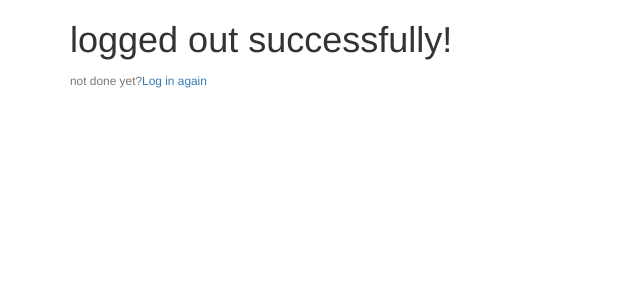
After one commit to Vector254/instavector, a Django app: page /logout/ in a window 1280 px wide. The commit adds this page. Shown: the top 300 px of the page, without its empty margins (0-640 px from the left). Run offline with Django 3.2, Linux system fonts and the light colour scheme; some libraries are stand-ins or nearby versions.

Commit message:
implement logout

```diff
--- a/instavector/templates/navbar.html
+++ b/instavector/templates/navbar.html
@@ -23,10 +23,12 @@
       <div class="col-sm-4 col-md-4">
       <div class="navi navbar-right">
           <ul>
+
               <li><a href="/"><i class="glyphicon glyphicon-home"></i></a></li>
               <li><a href=""><i class="glyphicon glyphicon-send"></i></a></li>
               <li><a href=""><i class="glyphicon glyphicon-globe"></i></a></li>
               <li><a href=""><i class="glyphicon glyphicon-heart-empty"></i></a></li>
+              <li><a href="{% url 'logout' %}">logout</a></li>
           </ul>
       </div>
       </div>
--- /dev/null
+++ b/instavector/templates/registration/logout.html
@@ -0,0 +1,11 @@
+{%extends "registration/base.html"%} {% load bootstrap3 %}
+
+{% block content %}
+<div class="container">
+    <h1>logged out successfully!</h1>
+          <small class="text-muted">not done yet?<a href="/login">Log in again</a></small>
+
+
+</div>
+
+{% endblock %}
--- a/instavector/templates/registration/registration_form.html
+++ b/instavector/templates/registration/registration_form.html
@@ -26,7 +26,7 @@
             <input type="hidden" name="next" value="{{next}}">
 
           </form>
-          <small class="text-muted"> Already have an account? <a href="#">Sign in</a></small>
+          <small class="text-muted"> Already have an account? <a href="/login">Sign in</a></small>
 
         </div>
 
--- a/instavector/views.py
+++ b/instavector/views.py
@@ -13,8 +13,8 @@ def register(request):
         if form.is_valid():
             form.save()
             username = form.cleaned_data.get('username')
-            messages.success(request, f'Account created for {username}!')
-            return redirect('index')
+            messages.success(request, f'Account created for successfully!')
+            return redirect('login')
     else:
         form = UserRegistrationForm()
     return render(request, 'registration/registration_form.html',{'form':form})
--- a/project/settings.py
+++ b/project/settings.py
@@ -133,3 +133,5 @@ MEDIA_URL = '/media/'
 MEDIA_ROOT = os.path.join(BASE_DIR, 'media')
 
 CRISPY_TEMPLATE_PACK = 'bootstrap4'
+
+LOGIN_REDIRECT_URL ='index'
--- a/project/urls.py
+++ b/project/urls.py
@@ -14,7 +14,7 @@ Including another URLconf
     2. Add a URL to urlpatterns:  path('blog/', include('blog.urls'))
 """
 from django.contrib import admin
-
+from django.contrib.auth import views as auth_views
 from django.conf.urls import url,include
 from instavector import views as user_views
 
@@ -22,6 +22,8 @@ from instavector import views as user_views
 urlpatterns = [
     url('admin/', admin.site.urls),
     url(r'',include('instavector.urls')),
-    url('register/', user_views.register, name='register')
+    url('register/', user_views.register, name='register'),
+    url('login/', auth_views.LoginView.as_view(), name='login'),
+    url('logout/', auth_views.LogoutView.as_view(template_name='registration/logout.html'), name='logout'),
 
 ]
```
